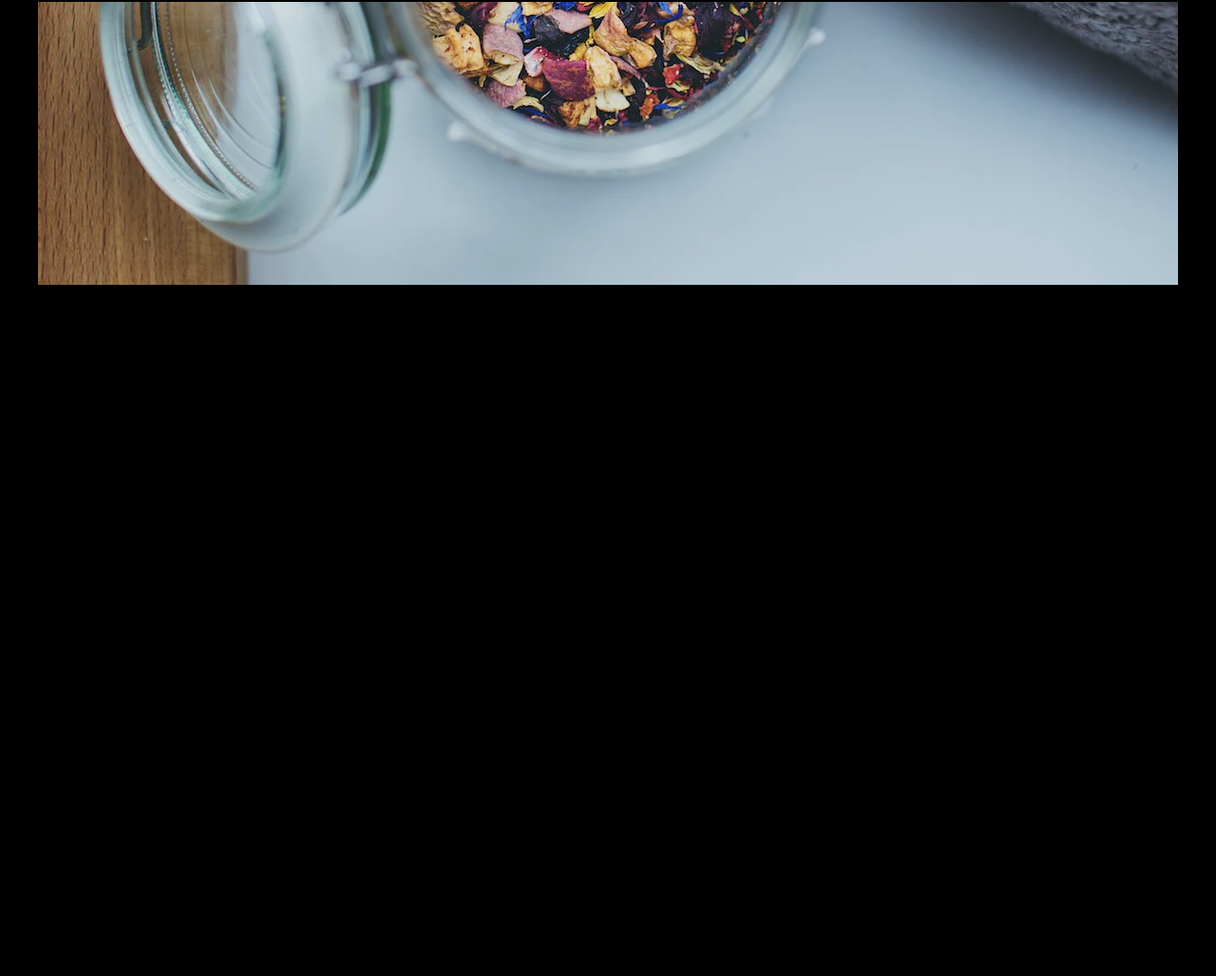
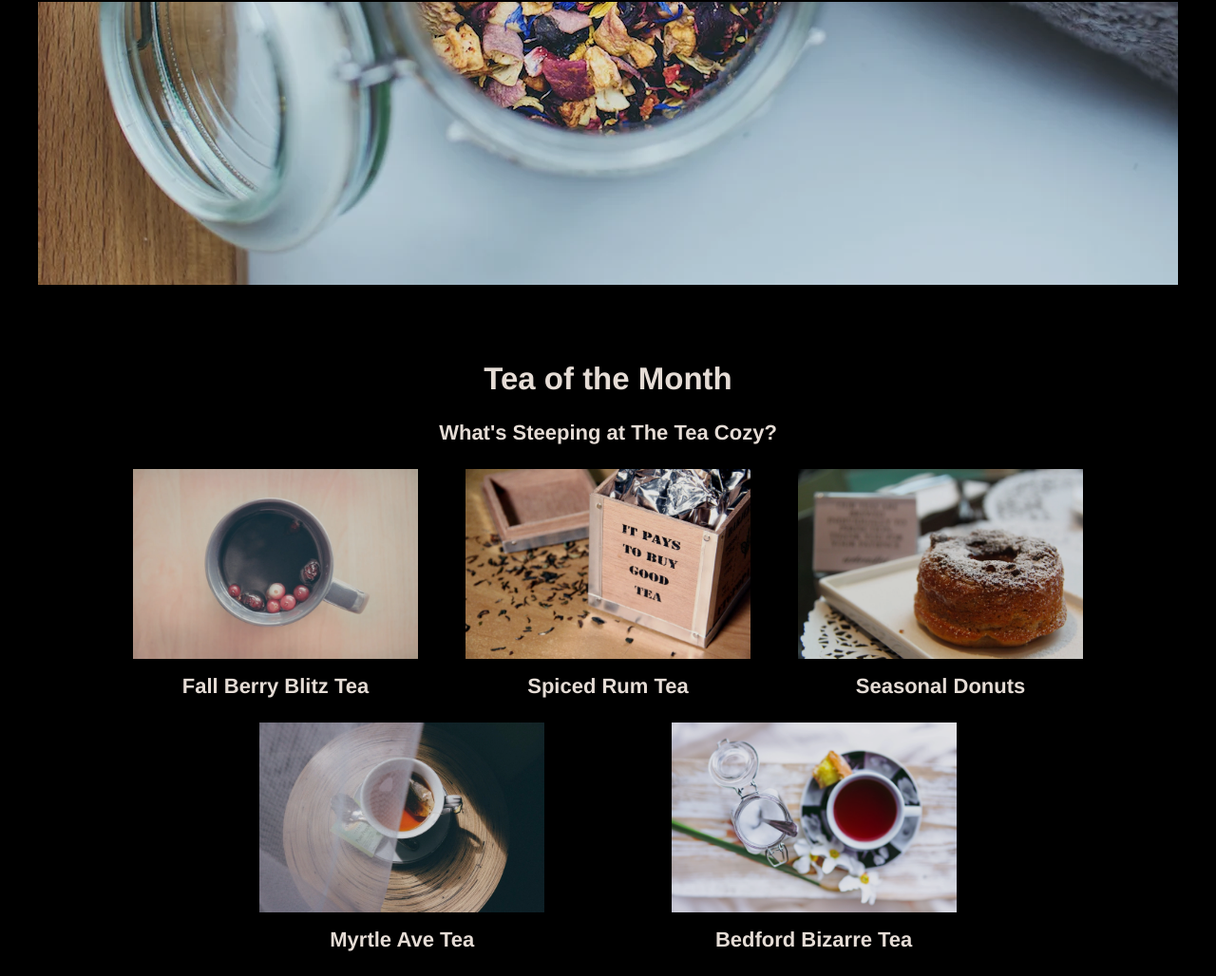
Before and after one commit to adampage1993/tea-cozy, a plain HTML site: page index.html in a window 1280 px wide. Shown: the part 469-1497 px from the top of the page at 95% size. Before the commit the page ends 800 px from the top, so only its background shows below. Drawn offline with Linux system fonts and the light colour scheme.

Commit message:
Adding main section

```diff
--- a/index.html
+++ b/index.html
@@ -33,7 +33,37 @@
     </div>
   </div>
 
+  <!-- Main -->
+  <div class="main">
+    <h2>Tea of the Month</h2>
+    <h4>What's Steeping at The Tea Cozy?</h4>
 
+    <div class="main-content-1">
+      <div class="content-1">
+        <img src="/images/img-berryblitz.webp" alt="">
+        <h4>Fall Berry Blitz Tea</h4>
+      </div>
+      <div class="content-2">
+        <img src="/images/img-spiced-rum.webp" alt="">
+        <h4>Spiced Rum Tea</h4>
+      </div>
+      <div class="content-3">
+        <img src="/images/img-donut.webp" alt="">
+        <h4>Seasonal Donuts</h4>
+      </div>
+    </div>
+
+    <div class="main-content-2">
+      <div class="content-4">
+        <img src="/images/img-myrtle-ave.webp" alt="">
+        <h4>Myrtle Ave Tea</h4>
+      </div>
+      <div class="content-5">
+        <img src="/images/img-bedford-bizarre.webp" alt="">
+        <h4>Bedford Bizarre Tea</h4>
+      </div>
+    </div>
+  </div>
 
 
 
--- a/style.css
+++ b/style.css
@@ -26,6 +26,7 @@ nav {
   width: 100%;
   position: fixed;
   z-index: 999;
+  background: black;
 }
 
 nav .wrapper {
@@ -62,12 +63,13 @@ nav ul li a {
 .hero {
   height: 700px;
   max-width: 1200px;
-  margin: 0 auto;
+  margin: 0 auto 80px;
   background-image: url(/images/img-mission-background.webp);
   background-position: center;
   display: flex;
   justify-content: center;
   align-items: center;
+
 }
 
 .hero-text {
@@ -83,3 +85,35 @@ nav ul li a {
 .hero-text h4 {
   margin: 10px 0;
 }
+
+/* Main */
+
+.main {
+  margin: 0 auto 50px;
+  max-width: 1000px;
+  height: 400px;
+}
+
+.main h2 {
+  margin-bottom: 25px;
+}
+
+.main h4 {
+  margin-bottom: 25px;
+}
+
+.main .main-content-1 {
+  display: flex;
+  justify-content: space-between;
+}
+
+.main img{
+  max-width: 300px;
+  max-height: 200px;
+  margin-bottom: 10px;
+}
+
+.main .main-content-2 {
+  display: flex;
+  justify-content: space-evenly;
+}
```
